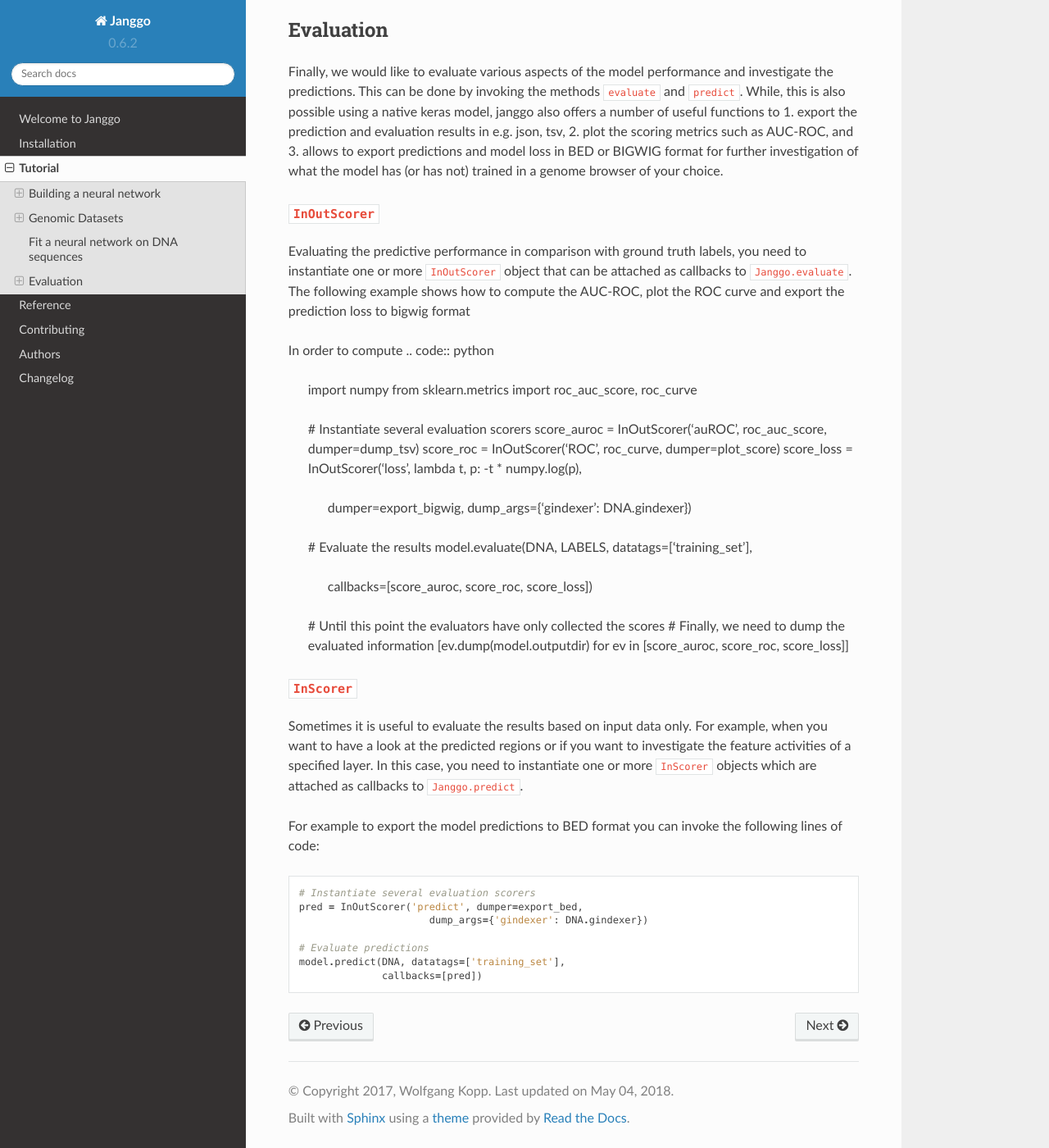
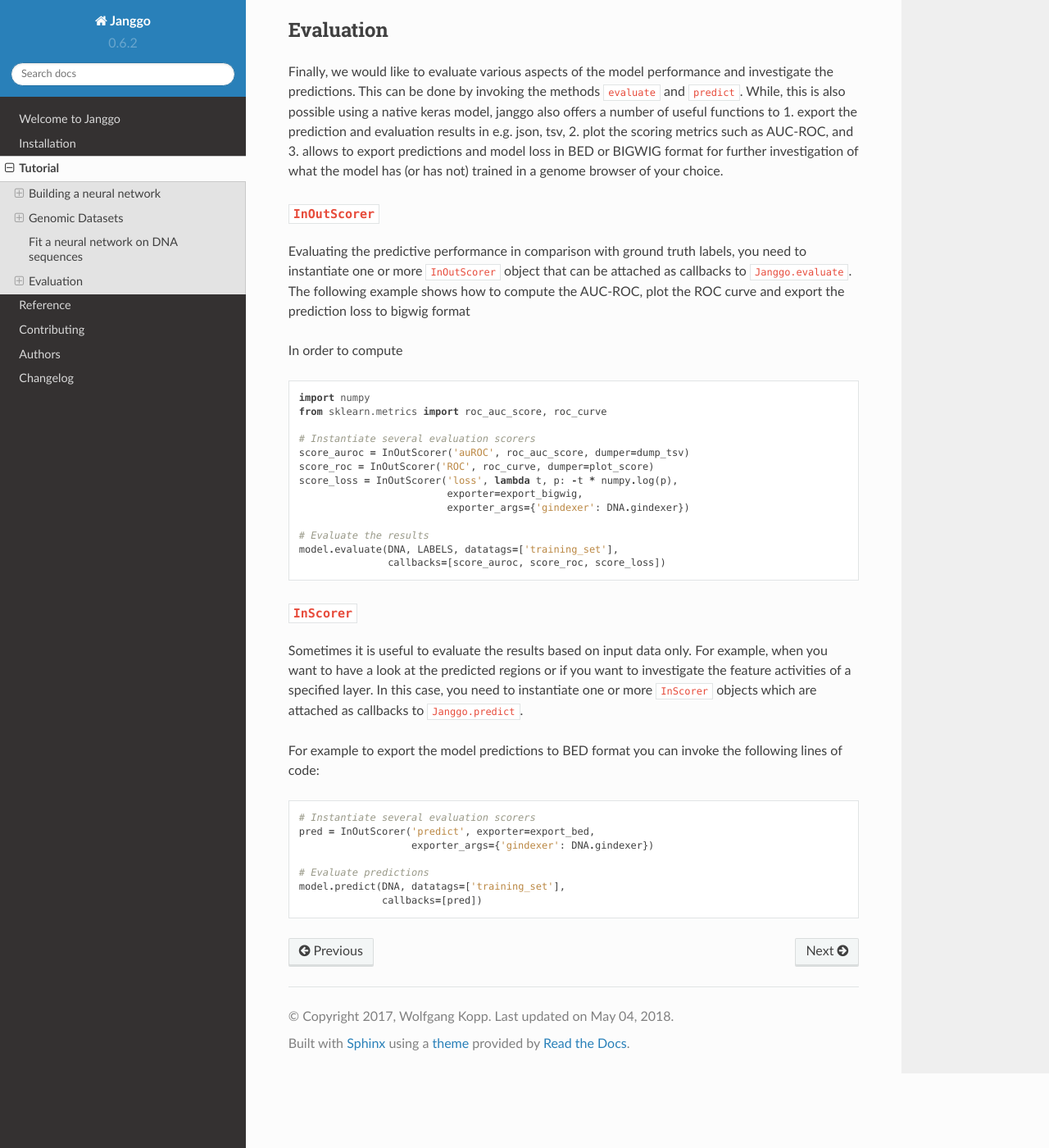
Before and after one commit to BIMSBbioinfo/janggu, a Sphinx documentation site: the page built from docs/tutorial.rst, in a window 1280 px wide and 1400 px high, scrolled down 5638 px. Shown: the whole window at 82% size. Built offline with Sphinx 7.4.7 and the Read the Docs theme 2.0.0, drawn with Linux system fonts in a browser that asks for light colours.

Commit message:
Corrected docs

```diff
--- a/docs/reference/janggo.rst
+++ b/docs/reference/janggo.rst
@@ -25,10 +25,10 @@ Evaluator
 ---------
 
 .. autosummary::
-   InScorer.predict
-   InScorer.dump
-   InOutScorer.evaluate
-   InOutScorer.dump
+   InScorer.score
+   InScorer.export
+   InOutScorer.score
+   InOutScorer.export
 
 .. autoclass:: InScorer
    :members:
--- a/docs/tutorial.rst
+++ b/docs/tutorial.rst
@@ -333,6 +333,7 @@ The following example shows how to compute the AUC-ROC, plot the ROC curve
 and export the prediction loss to bigwig format
 
 In order to compute
+
 .. code:: python
 
    import numpy
@@ -342,16 +343,12 @@ In order to compute
    score_auroc = InOutScorer('auROC', roc_auc_score, dumper=dump_tsv)
    score_roc = InOutScorer('ROC', roc_curve, dumper=plot_score)
    score_loss = InOutScorer('loss', lambda t, p: -t * numpy.log(p),
-                            dumper=export_bigwig,
-                            dump_args={'gindexer': DNA.gindexer})
+                            exporter=export_bigwig,
+                            exporter_args={'gindexer': DNA.gindexer})
 
    # Evaluate the results
    model.evaluate(DNA, LABELS, datatags=['training_set'],
                   callbacks=[score_auroc, score_roc, score_loss])
-
-   # Until this point the evaluators have only collected the scores
-   # Finally, we need to dump the evaluated information
-   [ev.dump(model.outputdir) for ev in [score_auroc, score_roc, score_loss]]
 
 
 :code:`InScorer`
@@ -368,8 +365,8 @@ you can invoke the following lines of code:
 .. code:: python
 
    # Instantiate several evaluation scorers
-   pred = InOutScorer('predict', dumper=export_bed,
-                         dump_args={'gindexer': DNA.gindexer})
+   pred = InOutScorer('predict', exporter=export_bed,
+                      exporter_args={'gindexer': DNA.gindexer})
 
    # Evaluate predictions
    model.predict(DNA, datatags=['training_set'],
```
